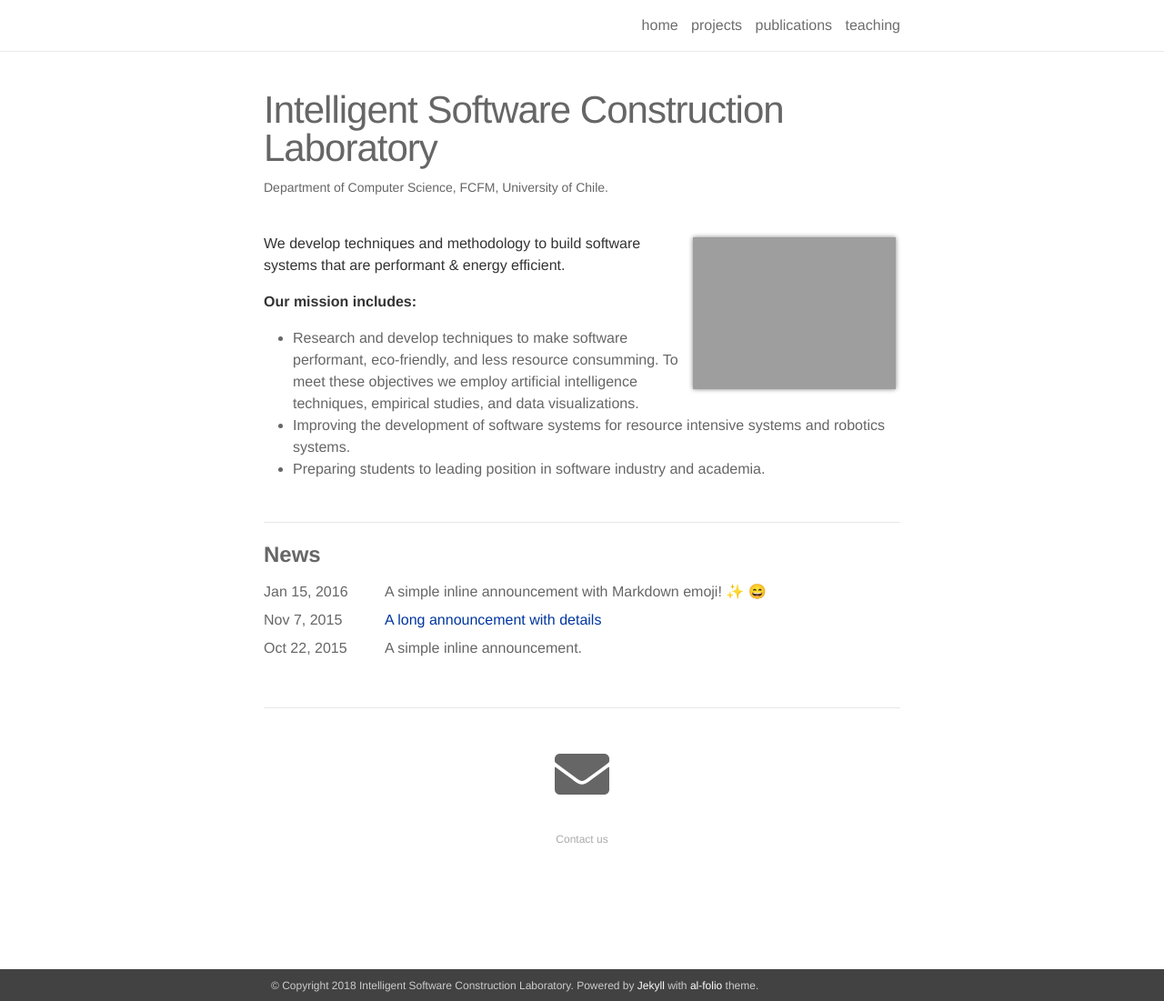
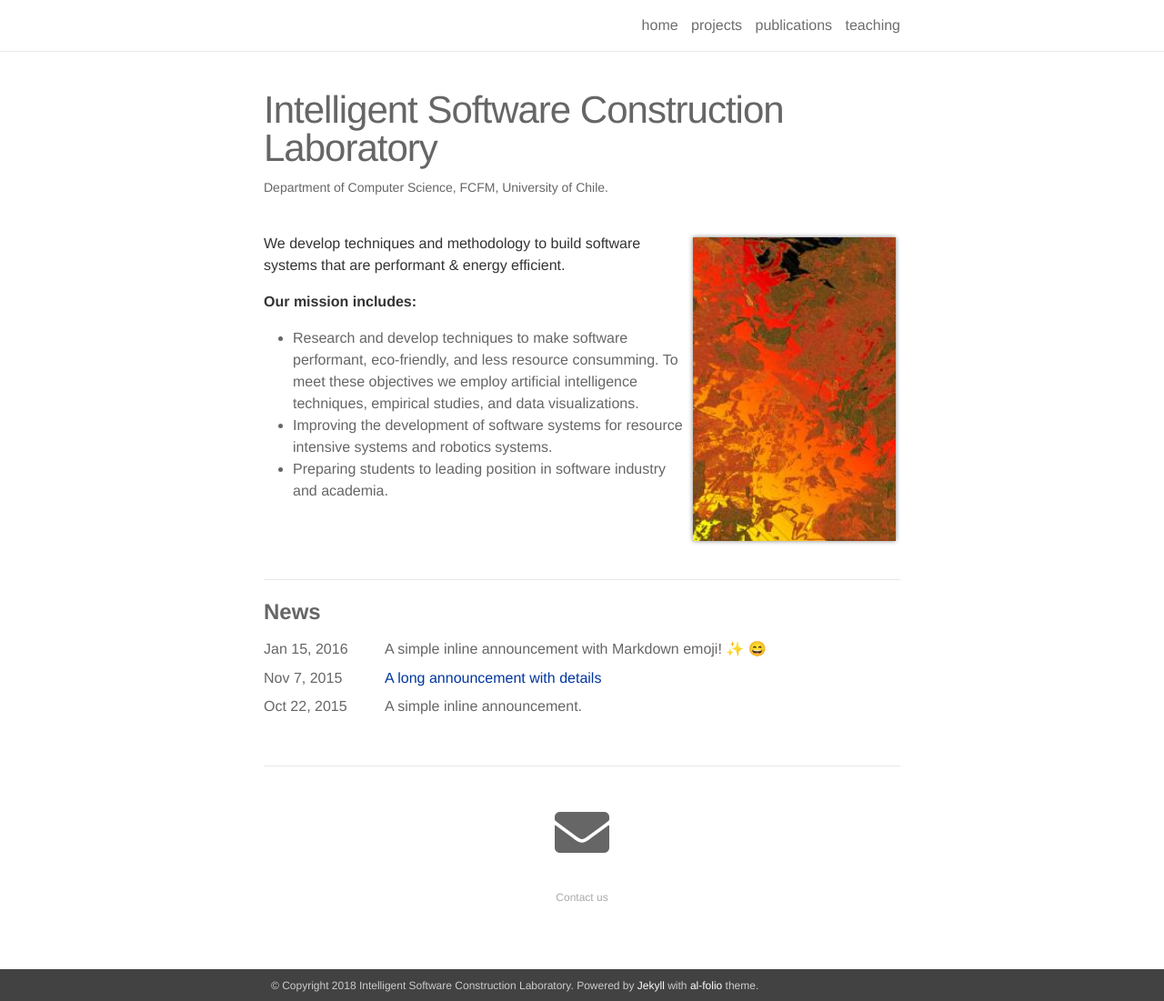
Before and after one commit to bergel/ISCL, a Jekyll site: the page built from _pages/about.md, in a window 1280 px wide and 1101 px high. Shown: the whole window at 91% size. Built offline with Jekyll 4.4.1, drawn with Linux system fonts in a browser that asks for light colours; nearby versions of some CDN libraries; emoji names are drawn with the system emoji font.

Commit message:
change mock image

```diff
--- a/_pages/about.md
+++ b/_pages/about.md
@@ -6,7 +6,7 @@ description: <a href="https://www.dcc.uchile.cl">Department of Computer Science<
 
 profile:
   align: right
-  image: prof_pic.jpg
+  image: abstract-h-c-200-300-5.jpg
   address: #
 
 news: true
```
Also changed, not shown: assets/img/abstract-h-c-200-300-5.jpg (added), assets/img/full-screenshot.png (deleted), 1 other file.
